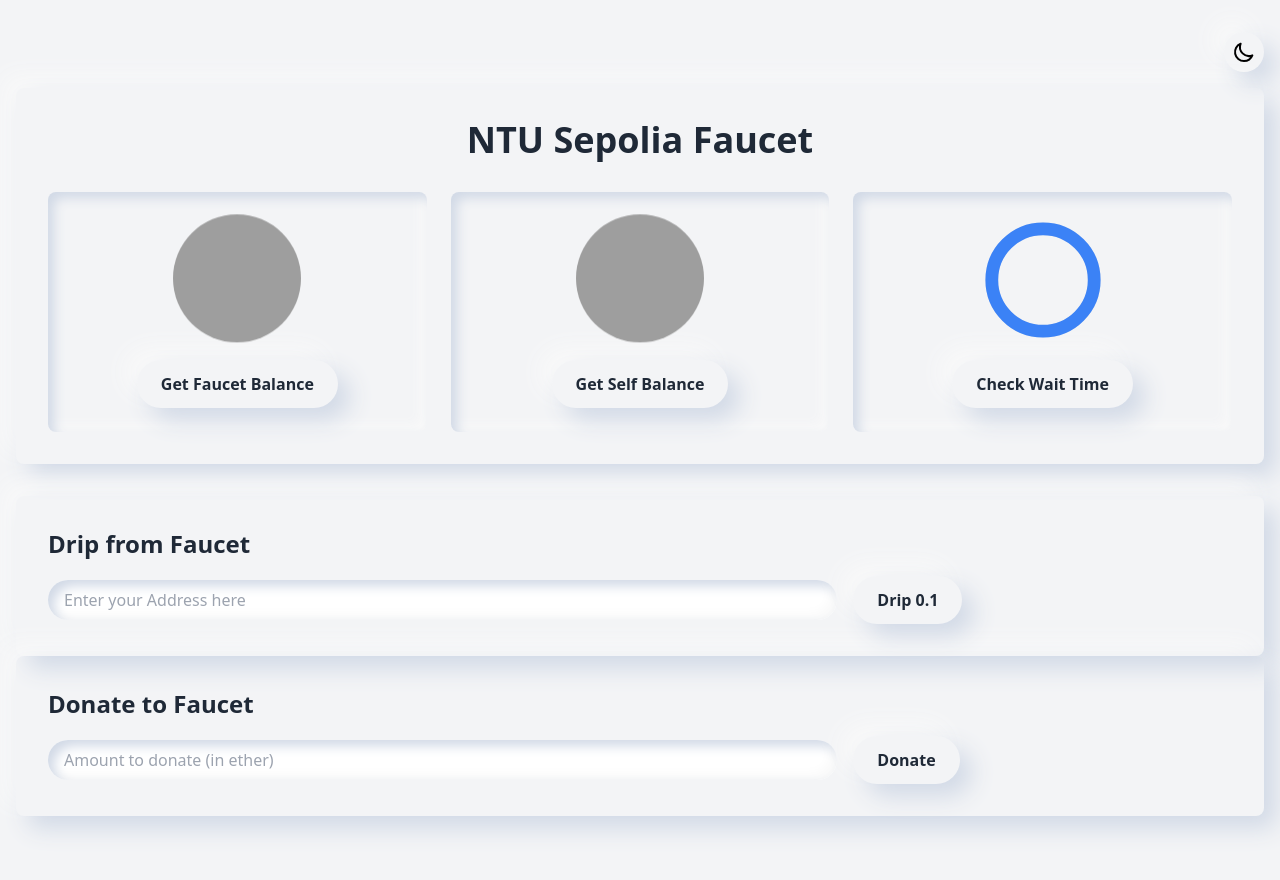
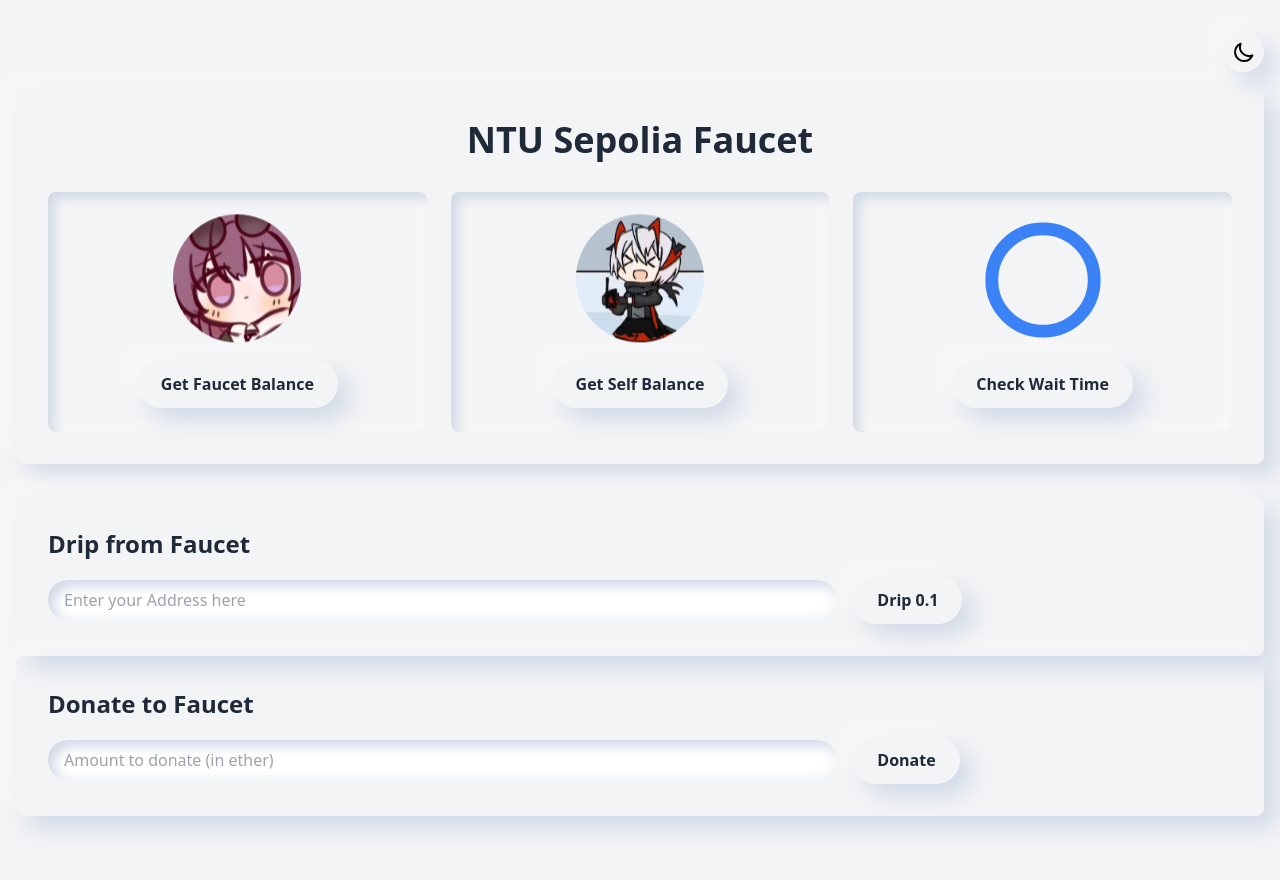
Before and after one commit to Tsukinai/NTU_SepoliaFaucet, a Flask app: page / in a window 1280 px wide. Run offline with Flask 3, Linux system fonts and the light colour scheme; some libraries are stand-ins or nearby versions; grey boxes are pictures that could not be loaded.

Commit message:
Update:添加私货：）

```diff
--- a/templates/index.html
+++ b/templates/index.html
@@ -21,14 +21,14 @@
             <h1 class="text-4xl font-bold text-center mb-8 text-gray-800 dark:text-gray-200">NTU Sepolia Faucet</h1>
             <div class="grid grid-cols-1 md:grid-cols-3 gap-6">
                 <div class="neumorphic-inset rounded-lg p-6 flex flex-col items-center">
-                    <img src="https://picsum.photos/200/200?random=1" alt="Ethereum Logo"
+                    <img src="{{ url_for('static', filename='kafka.jpg') }}" alt="Ethereum Logo"
                         class="w-32 h-32 mb-4 rounded-full animate-float">
                     <button id="getBalance"
                         class="neumorphic px-6 py-3 rounded-full text-gray-800 dark:text-gray-200 font-semibold hover:scale-105 transition-transform duration-300">Get
                         Faucet Balance</button>
                 </div>
                 <div class="neumorphic-inset rounded-lg p-6 flex flex-col items-center">
-                    <img src="https://picsum.photos/200/200?random=2" alt="Drip Icon"
+                    <img src="{{ url_for('static', filename='happy_w.jpg') }}" alt="Drip Icon"
                         class="w-32 h-32 mb-4 rounded-full animate-float">
                     <button id="inquire"
                         class="neumorphic px-6 py-3 rounded-full text-gray-800 dark:text-gray-200 font-semibold hover:scale-105 transition-transform duration-300">Get Self Balance</button>
```
